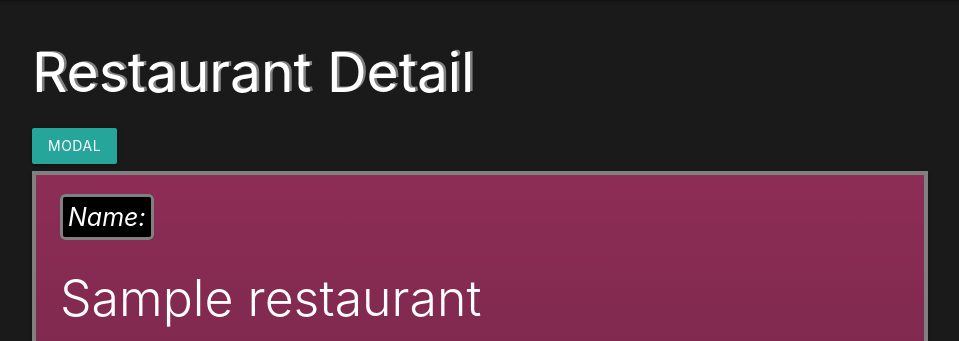
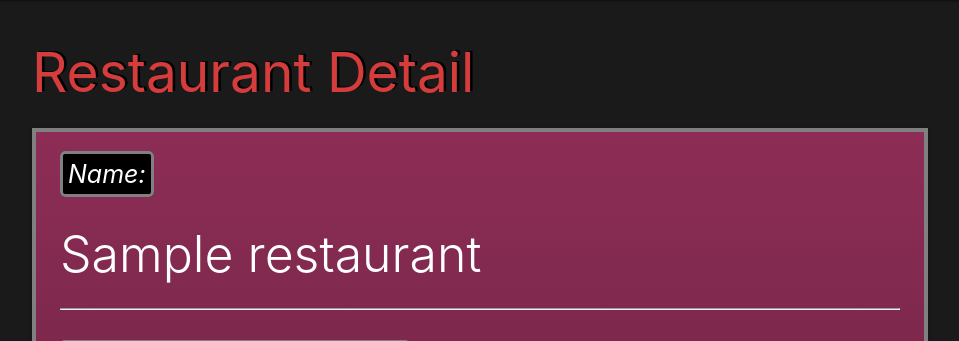
Before and after one commit to tvilla0000/Tasty, a Django app: page /restaurant/1/ in a window 1280 px wide. Shown: the part 64-405 px from the top of the page, without its empty margins (160-1119 px from the left). Run offline with Django 3.2, Linux system fonts and the light colour scheme; tables that the repository leaves empty hold one stand-in row (values such as "Sample post"); grey boxes marked "Sample" are stand-in pictures.

Commit message:
Edit restaurant detail page

```diff
--- a/main/templates/restaurant/restaurant_detail.html
+++ b/main/templates/restaurant/restaurant_detail.html
@@ -1,9 +1,8 @@
 {% extends 'main/base.html' %}
 {% block content %}
 
-<h1 style="color:white;text-shadow:2.5px -1.5px gray">Restaurant Detail</h1>
+<h1 style="color: #d53c3c;text-shadow:2.5px -1.5px black">Restaurant Detail</h1>
 <!-- Modal Trigger -->
-<button data-target="modal{{restaurant.id}}" class="btn modal-trigger">Modal</button>
 <!-- Modal Structure -->
 <div id="modal{{restaurant.id}}" class="modal">
   <div class="modal-content">
@@ -66,6 +65,7 @@
 <button
 style="background: linear-gradient(#0d050e, #8d2d56); height: 35px; width: 170px;border: 2px solid white;color: white;text-shadow: .5px -.5px gray;padding: 2px"><a
 href="{% url 'restaurant_update' restaurant.id %}" style="font-size: 20px;color:white;">Edit</a></button>
+<button data-target="modal{{restaurant.id}}" class="btn modal-trigger" style="background: linear-gradient(#0d050e, #8d2d56); height: 35px; width: 170px;border: 2px solid white;color: white;text-shadow: .5px -.5px gray;padding: 2px;margin: -5px 0 0 0;font-size: 15px">Modal</button>
 {% endif %}
 </div>
 </div>
```
Lines whose indentation alone changed are shown as unchanged.
